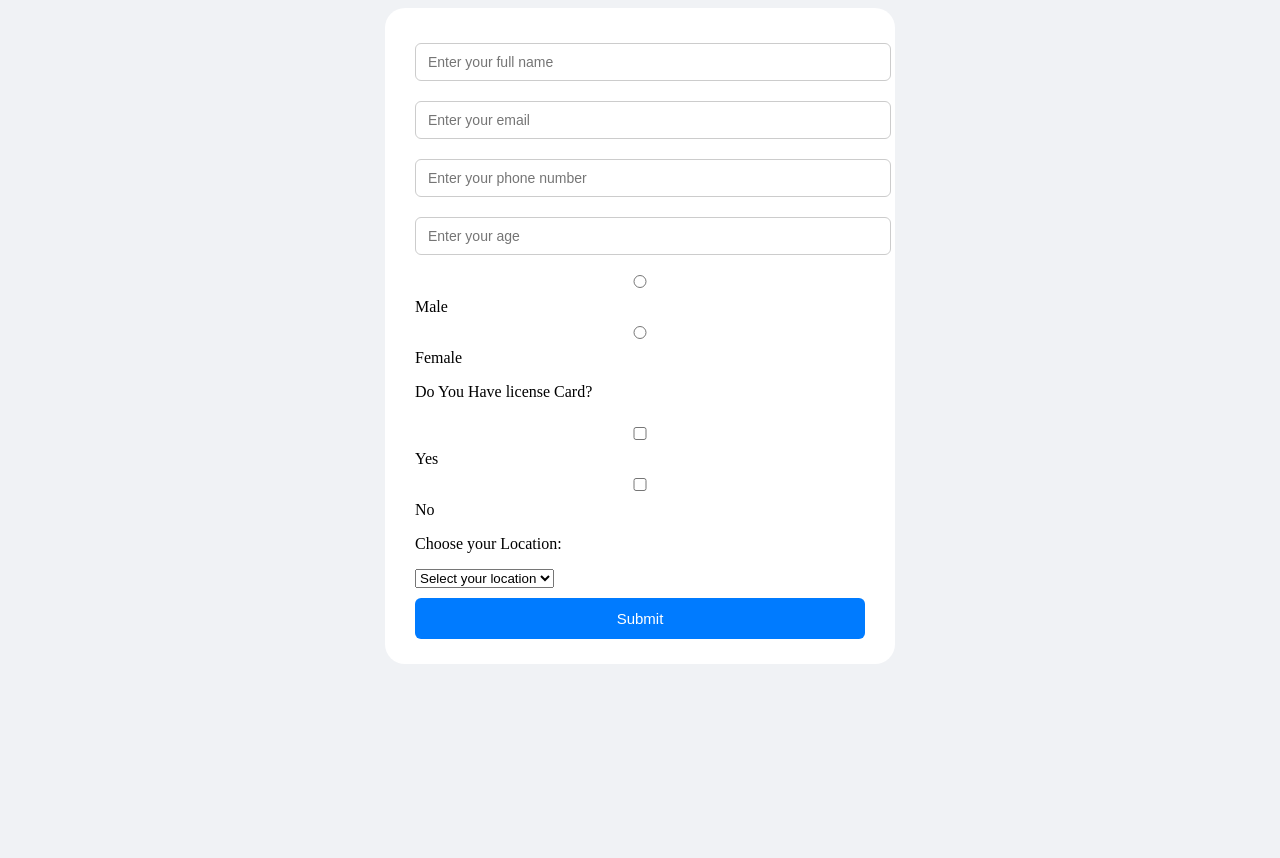
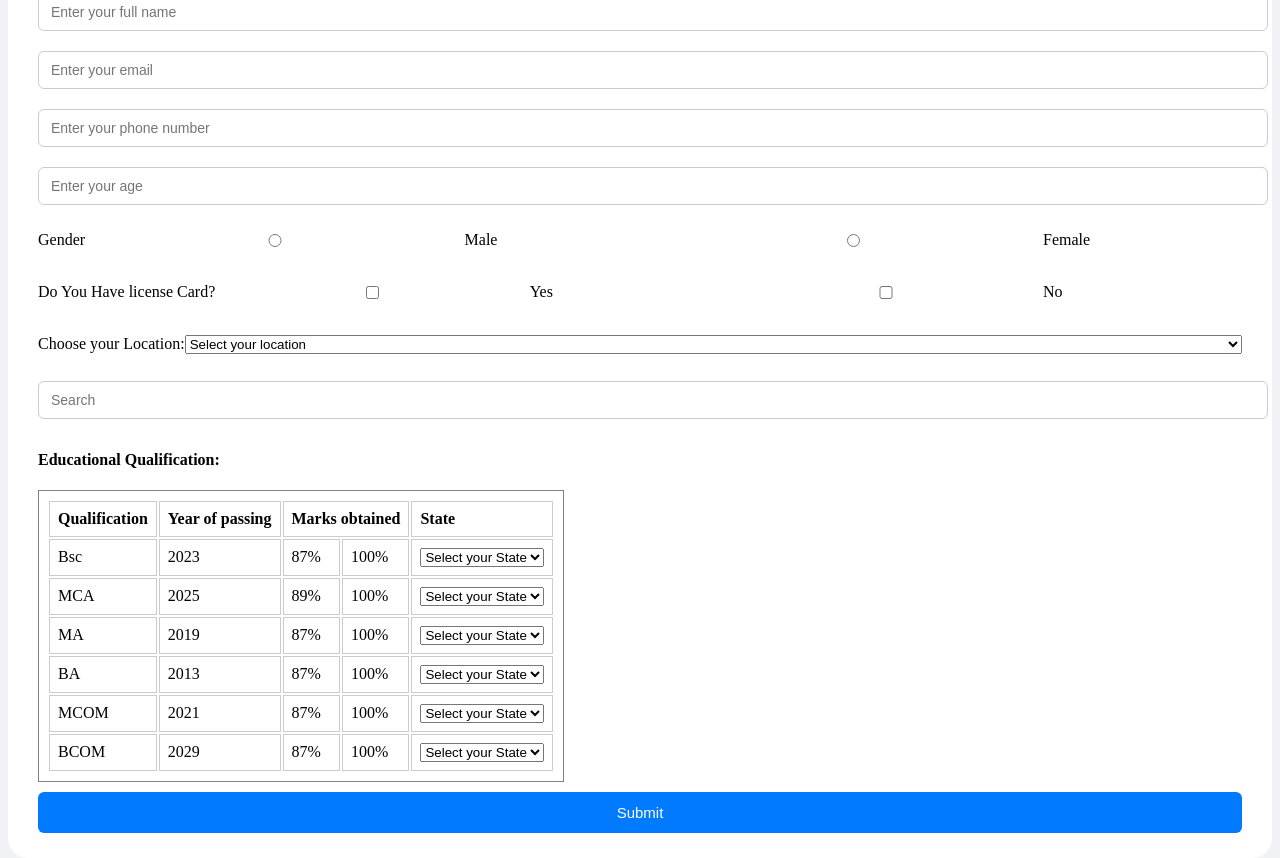
Before and after one commit to SUKIRDHA/userform, a website: page index.html in a window 1280 px wide. Before the commit the page ends 800 px from the top, so only its background shows below. Drawn offline with Linux system fonts and the light colour scheme.

Commit message:
table creation

```diff
--- a/index.html
+++ b/index.html
@@ -12,33 +12,128 @@
       <input type="email" id="email" name="E-mail" placeholder="Enter your email" />
       <input type="number" id="phno" name="phonenumber" placeholder="Enter your phone number" />
       <input type="number" id="age" name="age" min="18" title="Value must be 18" placeholder="Enter your age"/>
+
+      <div class="form-row">
+        <p>Gender</p>
       <input type="radio" id="male" name="gender" value="Male">
       <label for="male">Male</label>
       <input type="radio" id="female" name="gender" value="Female">
       <label for="female">Female</label>
-
+      </div>
+      <div class="form-row">
       <p>Do You Have license Card?</p>
         <input type="checkbox"  id="yes" name="license" value="yes">
         <label for="yes">Yes</label>
         <input type="checkbox" id="no" name="license" value="no">
         <label for="no">No</label>
+        </div>
+      <div class="form-row">
     <p>Choose your Location:</p>
-
     <select id="location" name="location">
-            <option value=" ">
+            <option value=" " disabled selected>
               Select your location
             </option>
+    </select>
+  </br>
+  </div>
 
 
+<input type="text" id="searchInput" placeholder="Search">
+<h4>Educational Qualification:</h4>
+ <table id="DataTable" border="1">
+  <tr>
+    <th>Qualification</th>
+    <th>Year of passing</th>
+    <th colspan="2">Marks obtained</th>
+    <th>State</th>
+  </tr>
+  <tr>
+
+  <td>Bsc</td>
+  <td>2023</td>
+
+  <td>87%</td>
+  <td>100%</td>
+  <td>
+    <select class="state">
+            <option value=" " disabled selected>
+              Select your State
+            </option>
     </select>
+    </td>
+  </tr>
 
+  <tr >
+  <td>MCA</td>
+  <td>2025</td>
+  <td>89%</td>
+  <td>100%</td>
+  <td>
+    <select class="state" name="state">
+            <option value=" " disabled selected>
+              Select your State
+            </option>
+    </select>
+    </td>
+    </tr>
+    <td>MA</td>
+  <td>2019</td>
+  <td>87%</td>
+  <td>100%</td>
+  <td>
+    <select class="state">
+            <option value=" " disabled selected>
+              Select your State
+            </option>
+    </select>
+    </td>
+  </tr>
+  <td>BA</td>
+  <td>2013</td>
+  <td>87%</td>
+  <td>100%</td>
+  <td>
+    <select class="state">
+            <option value=" " disabled selected>
+              Select your State
+            </option>
+    </select>
+    </td>
+  </tr>
+  <td>MCOM</td>
+  <td>2021</td>
+  <td>87%</td>
+  <td>100%</td>
+  <td>
+    <select class="state">
+            <option value=" " disabled selected>
+              Select your State
+            </option>
+    </select>
+    </td>
+  </tr>
+  <td>BCOM</td>
+  <td>2029</td>
+  <td>87%</td>
+  <td>100%</td>
+  <td>
+    <select class="state">
+            <option value=" " disabled selected>
+              Select your State
+            </option>
+    </select>
+    </td>
+  </tr>
+  </tr>
+  </table>
+  <span id="noMatch" style="display:none;">
+            No matching data is found !
+  </span>
 
-      <button type="submit">Submit</button>
-    </form>
-  </div>
-
-</script>
-   <script src="script.js"></script>
+  <button type="submit">Submit</button>
+</form>
+</div>
+<script src="script.js"></script>
 
 
 </body>
--- a/script.js
+++ b/script.js
@@ -1,27 +1,89 @@
-    document.getElementById("userForm").addEventListener("submit", function(event) {
+let loc=document.getElementById("location");
+let locationData = [
+        'Coimbatore',
+        'Chennai',
+        'Madurai',
+      ]
+locationData.forEach((b) => {
+  console.log(b);
+  let option = document.createElement("option");
+  option.text=b;
+  option.value=b;
+  console.log(option);
+  loc.appendChild(option);
+    }
+  );
+
+let states=document.querySelectorAll(".state");
+let statename=['TamilNadu','Kerala','Karnataka','Delhi','AndhraPradesh'];
+states.forEach((st) => {
+   statename.forEach((s) => {
+      console.log(s);
+      let option = document.createElement("option");
+      option.text=s;
+      option.value=s;
+      console.log(option);
+      console.log(s);
+      st.appendChild(option);
+    }
+  );
+}
+);
+
+let input=document.getElementById("searchInput");
+let table=document.getElementById("DataTable");
+let rows=table.getElementsByTagName("tr");
+let noMatchMessage = document.getElementById("noMatch");
+input.addEventListener("input", function() {
+  let filter = input.value.toLowerCase();
+  let matchFound = false;
+  for (let i = 1; i<rows.length;i++){
+    let row = rows[i];
+    let cells=row.getElementsByTagName("td");
+    let found = false;
+    for (let j = 0; j<cells.length;j++){
+      let cell = cells[j];
+      if (cell.textContent.toLowerCase().indexOf(filter) > -1){
+        found = true;
+        matchFound=true;
+        break;
+      }
+    }
+
+if (found) {
+      row.style.display = '';
+    }
+    else {
+      row.style.display = "none";
+    }
+  }
+        if (!matchFound) {
+        noMatchMessage.style.display = 'block';
+    } else {
+        noMatchMessage.style.display = '';
+    }
+  }
+);
+
+
+document.getElementById("userForm").addEventListener("submit", function(event) {
       event.preventDefault();
       const name = document.getElementById("name").value;
       const email = document.getElementById("email").value;
       const phno = document.getElementById("phno").value;
       const age = document.getElementById("age").value;
       const gender=document.querySelector("input[name='gender']:checked")?.value;
-      let locationData = [
-        'Coimbatore',
-        'Chennai',
-        'Madurai',
-      ]
-   let location = document.getElementById("location").value;
-    locationData.forEach((location) => {
-        let option = document.createElement("option");
-        option.value = location;
-        locationData.appendChild(option);
-    });
-
+      const location=loc.value;
+      const stateValues=[];
+      document.querySelectorAll(".state").forEach((select) => {
+        stateValues.push(select.value);
+      });
       const license = document.querySelectorAll("input[type='checkbox']:checked");
       let licenseValues=[];
       license.forEach(a => {
         licenseValues.push(a.value)
       });
+
       const user = {
         name: name,
         email: email,
@@ -29,28 +91,41 @@
         age: age,
         gender:gender,
         license:licenseValues,
-        location:location
+        location:location,
+        state:stateValues,
       };
-  if (!name) {
-        alert("Name is required.");
-        return;
-    }
 
-    if (!email || !validateEmail(email)) {
-        alert("Please enter a valid email address.");
-        return;
-    }
+  // if (!name) {
+  //       alert("Name is required.");
+  //       return;
+  //   }
 
-    if (!phno || !validatePhoneNumber(phno)) {
-        alert("Please enter a valid phone number (10 digits).");
-        return;
-    }
+  //   if (!email || !validateEmail(email)) {
+  //       alert("Please enter a valid email address.");
+  //       return;
+  //   }
 
-    if (!age || isNaN(age) || age <= 0 ||age>120) {
-        alert("Please enter a valid age.");
-        return;
-    }
+  //   if (!phno || !validatePhoneNumber(phno)) {
+  //       alert("Please enter a valid phone number (10 digits).");
+  //       return;
+  //   }
 
+  //   if (!age || isNaN(age) || age <= 0 ||age>100) {
+  //       alert("Please enter a valid age.");
+  //       return;
+  //   }
+
+  //  if (license.checked)
+  //  {
+  //       alert("Please select at least one license type.");
+  //       return;
+  //  }
+
+  //   if (loc.selectedIndex ==0)
+  //   {
+  //       alert("Please select a location.");
+  //       return;
+  //     }
      console.log(user)
 
 
--- a/style.css
+++ b/style.css
@@ -4,14 +4,14 @@ body {
   display: flex;
   justify-content: center;
   align-items: center;
-  height: 500mh;
+  height: 100vh;
 }
 
 .form-container {
   background: #ffffff;
   padding: 25px 30px;
   border-radius: 20px;
-  width: 450px;
+  width: 100%;
 }
 
 
@@ -24,13 +24,28 @@ body {
 input {
   width: 100%;
   padding: 10px 12px;
-  margin: 10px 0;
+  margin: 10px 0px;
   border: 1px solid #ccc;
   border-radius: 6px;
   font-size: 14px;
 }
 
+.form-row {
+  display: flex;
+  align-items: center;
+  margin-bottom: 2px;
+}
 
+.form-row label {
+  width: 180px;
+  margin-right: 19px;
+  font-weight: 500;
+}
+
+.form-row input,
+.form-row select {
+  flex: 1;
+}
 
 button {
   width: 100%;
@@ -48,3 +63,17 @@ button {
 button:hover {
   background-color: #0056b3;
 }
+
+table,tr,th,td{
+  border: 1px solid #ccc;
+  border-collapse: collapse;
+  padding: 8px;
+  text-align: left;
+
+}
+table {
+  display: table;
+  border-collapse: separate;
+  border-spacing: 2px;
+  border-color: gray;
+}
```
